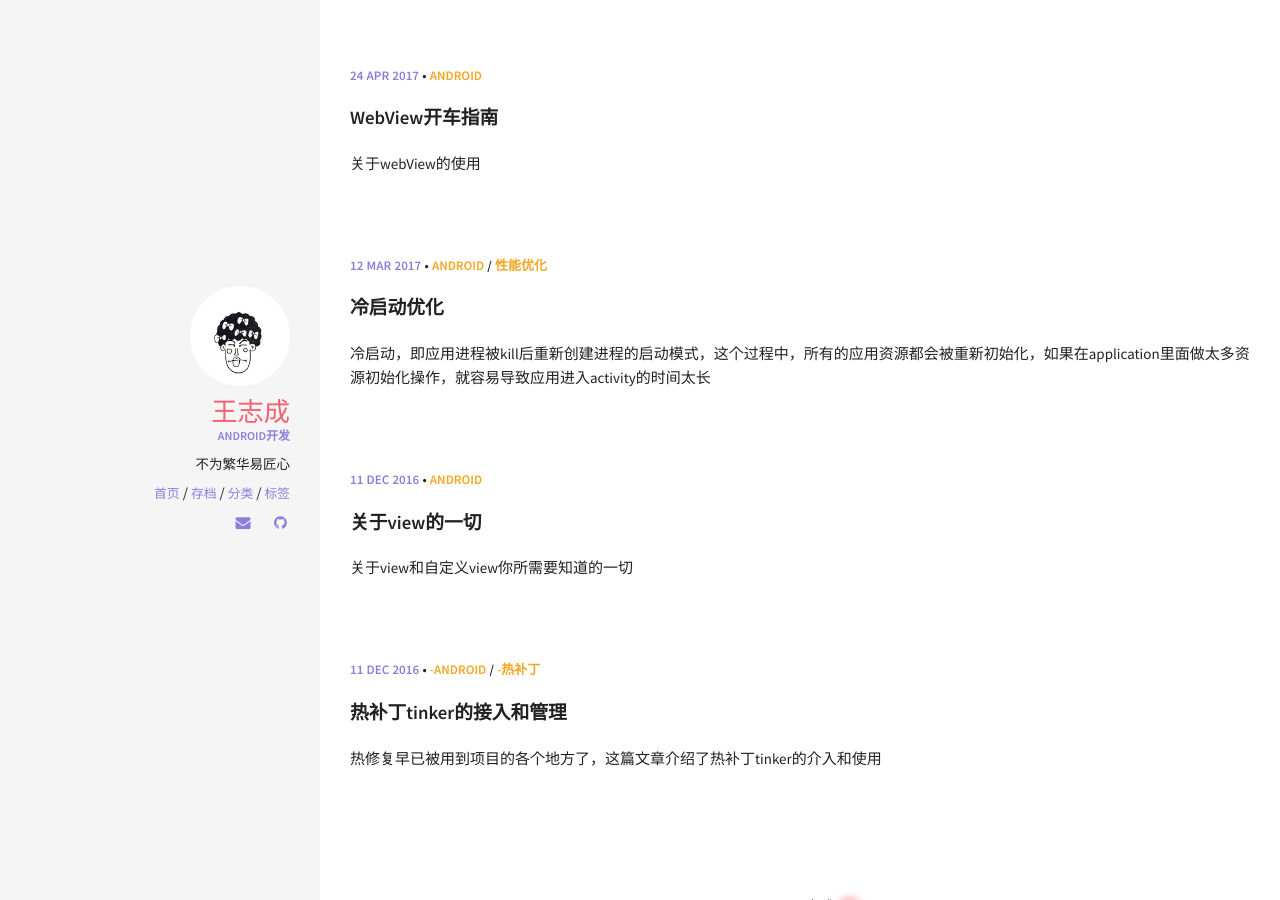
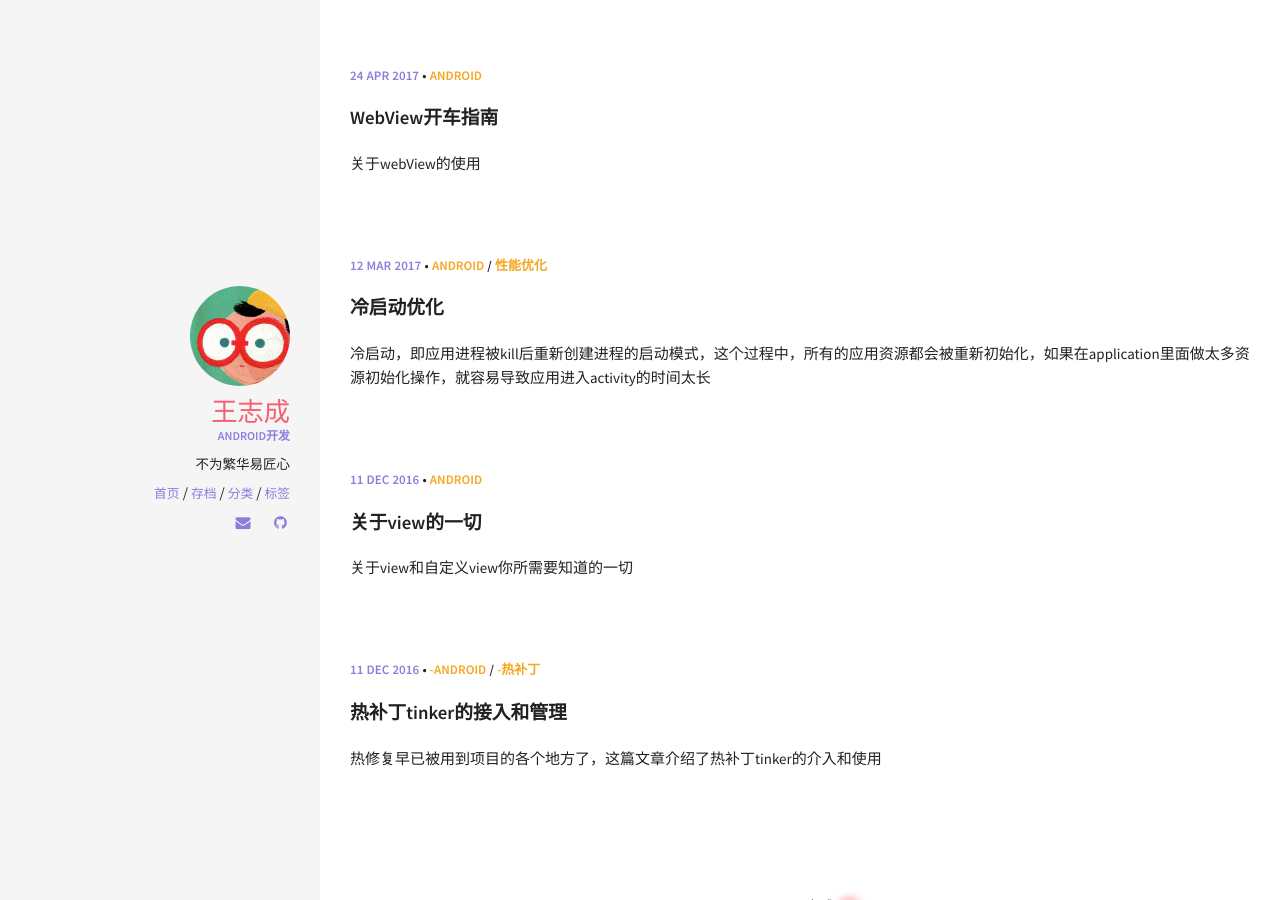
Before and after one commit to dearlancer/dearlancer.github.io, a Jekyll site: the page built from index.html, in a window 1280 px wide. Built offline with Jekyll 4.4.1, drawn with Linux system fonts in a browser that asks for light colours; the list of posts is cut into pages by our own code.

Commit message:
change icon

```diff
--- a/_config.yml
+++ b/_config.yml
@@ -9,7 +9,7 @@ description: 不为繁华易匠心
 url: # the base hostname & protocol for your site
 author: 王志成
 paginate: 10
-gems: [jekyll-paginate]
+gems: [Jekyll-paginate]
 
 #
 ###################################
@@ -36,7 +36,7 @@ kramdown:
 #
 owner:
   name: 王志成
-  avatar: leonids-logo.png
+  avatar: favicon.png
   job: "android开发"
   bio: "不为繁华易匠心"
   email: "a_starry_night@126.com"
```
Also changed, not shown: favicon.png, img/favicon.png (added), img/leonids-logo.png (deleted), 5 other files.
